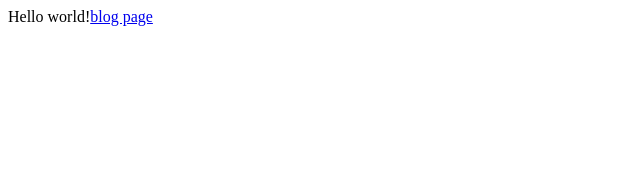
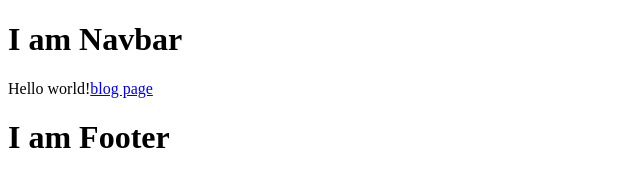
Before and after one commit to ym-edu/gatsby-backroads, a Gatsby site: page / in a window 1280 px wide. Shown: the whole page, without its empty margins (0-640 px from the left). Built offline with nearby package versions, Linux system fonts and the light colour scheme; Gatsby itself is replaced by a stand-in of ours.

Commit message:
created nav and footer components wrapped in React.Fragment tags; imported components in index;

```diff
--- /dev/null
+++ b/src/comonents/Footer.js
@@ -0,0 +1,9 @@
+import React from 'react'
+
+export default function Footer() {
+  return (
+    <>
+      <h1>I am Footer</h1>
+    </>
+  )
+}
--- /dev/null
+++ b/src/comonents/Navbar.js
@@ -0,0 +1,9 @@
+import React from 'react'
+
+export default function Navbar() {
+  return (
+    <React.Fragment>
+      <h1>I am Navbar</h1>
+    </React.Fragment>
+  )
+}
--- a/src/pages/index.js
+++ b/src/pages/index.js
@@ -1,11 +1,15 @@
 import React from "react"
 import {Link} from 'gatsby'
+import Navbar from '../comonents/Navbar'
+import Footer from '../comonents/Footer'
 
 export default function Home() {
   return(
   <div>
+    <Navbar/>
     Hello world!
     <Link to="/blog/">blog page</Link>
+    <Footer/>
   </div>
   )
 }
```
